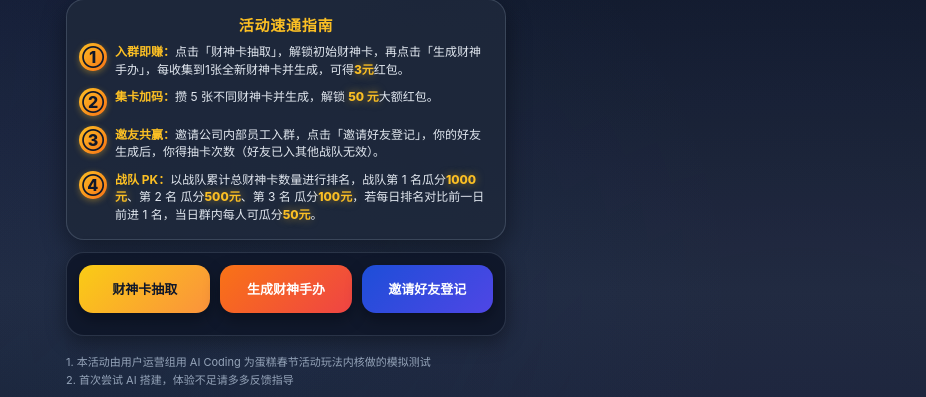
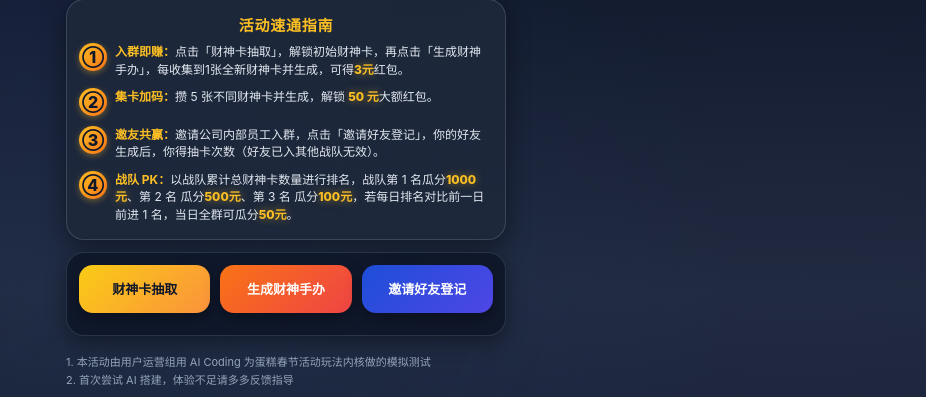
Before and after one commit to fammerhat/card-lottery, a Flask app: page / in a window 1280 px wide. Shown: the part 107-504 px from the top of the page, without its empty margins (354-1280 px from the left). Run offline with Flask 3, Linux system fonts and the light colour scheme; data that the repository does not hold is empty; some libraries are stand-ins or nearby versions.

Commit message:
修改活動速通指南第4條文案：群内每人改為全群

```diff
--- a/templates/landing.html
+++ b/templates/landing.html
@@ -637,7 +637,7 @@
       <div class="step">
         <div class="step-number">④</div>
         <div class="step-content">
-          <strong>战队 PK：</strong>以战队累计总财神卡数量进行排名，战队第 1 名瓜分<span class="money">1000元</span>、第 2 名 瓜分<span class="money">500元</span>、第 3 名 瓜分<span class="money">100元</span>，若每日排名对比前一日前进 1 名，当日群内每人可瓜分<span class="money">50元</span>。
+          <strong>战队 PK：</strong>以战队累计总财神卡数量进行排名，战队第 1 名瓜分<span class="money">1000元</span>、第 2 名 瓜分<span class="money">500元</span>、第 3 名 瓜分<span class="money">100元</span>，若每日排名对比前一日前进 1 名，当日全群可瓜分<span class="money">50元</span>。
         </div>
       </div>
     </div>
```
